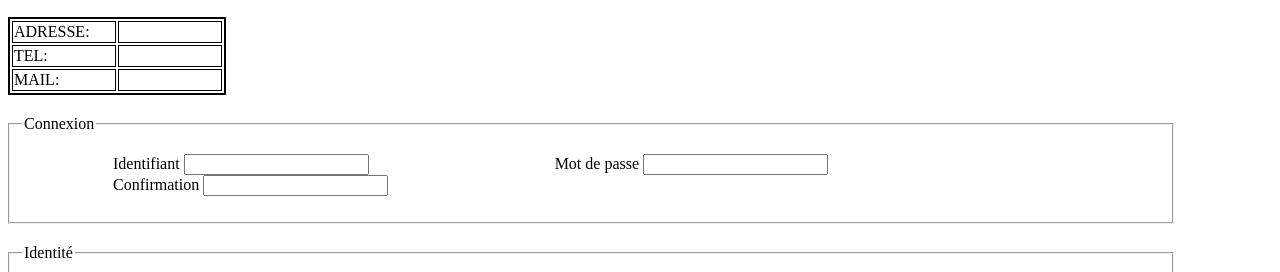
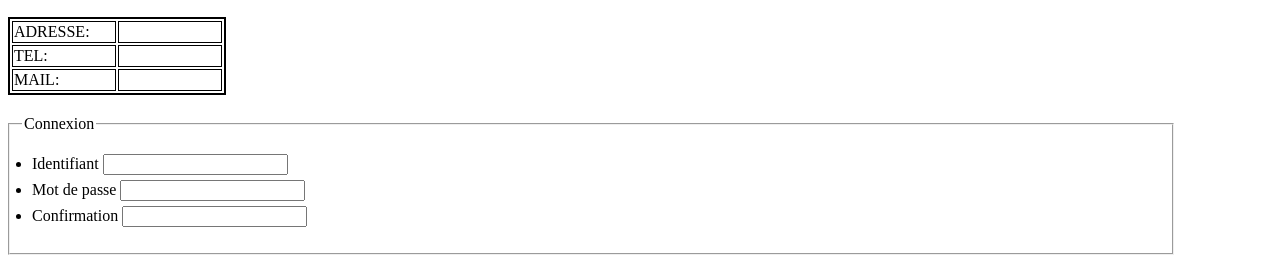
Before and after one commit to wladislasGorka/IntegrationWeb2, a plain HTML site: page exercice2/contact.html in a window 1280 px wide. Shown: the part 475-747 px from the top of the page. Drawn offline with Linux system fonts and the light colour scheme.

Commit message:
modif mineurs

```diff
--- a/exercice2/contact.css
+++ b/exercice2/contact.css
@@ -10,3 +10,7 @@ fieldset{
     width: 90%;
     margin: 20px 0px;
 }
+li{
+    margin-bottom: 5px;
+    margin-left: 10px;
+}
--- a/exercice2/style.css
+++ b/exercice2/style.css
@@ -13,7 +13,7 @@ nav{
 ul{
     padding: 0%;
 }
-li{
+nav li{
     display: inline-block;
     margin: 0% 8%;
 }
```
